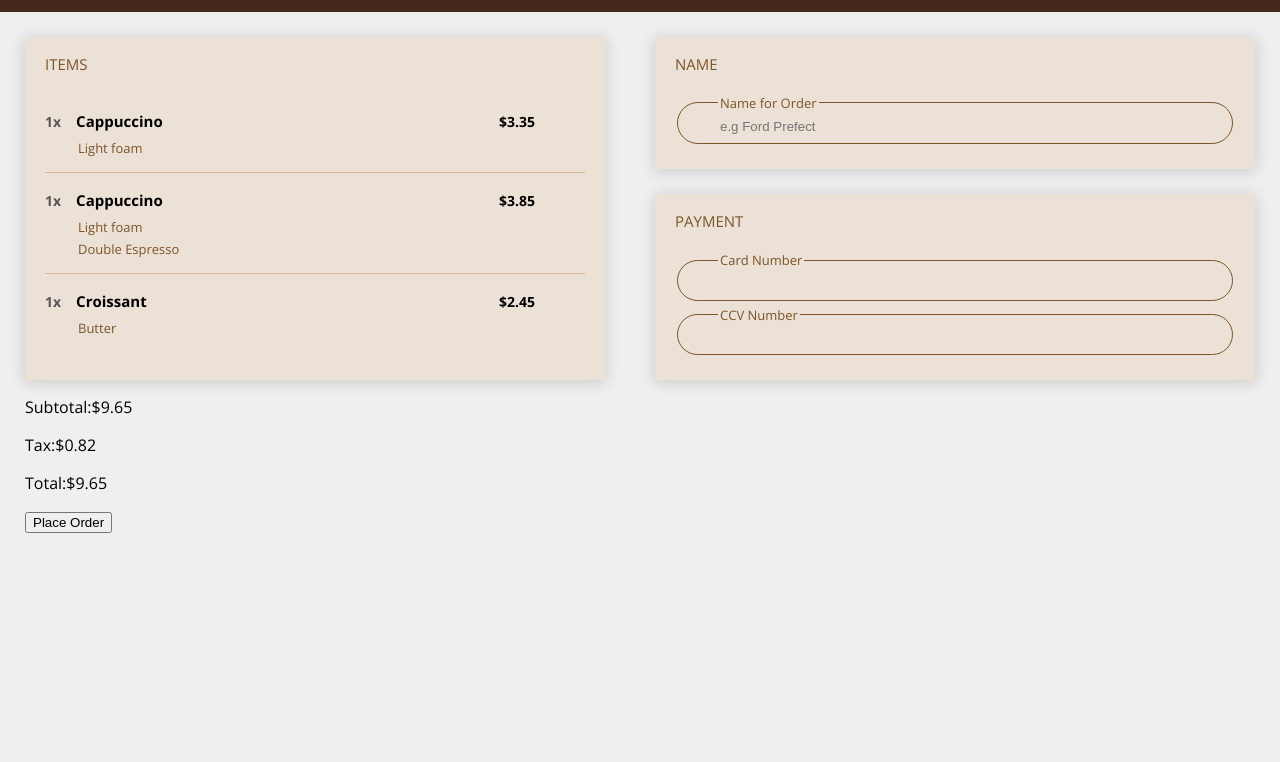
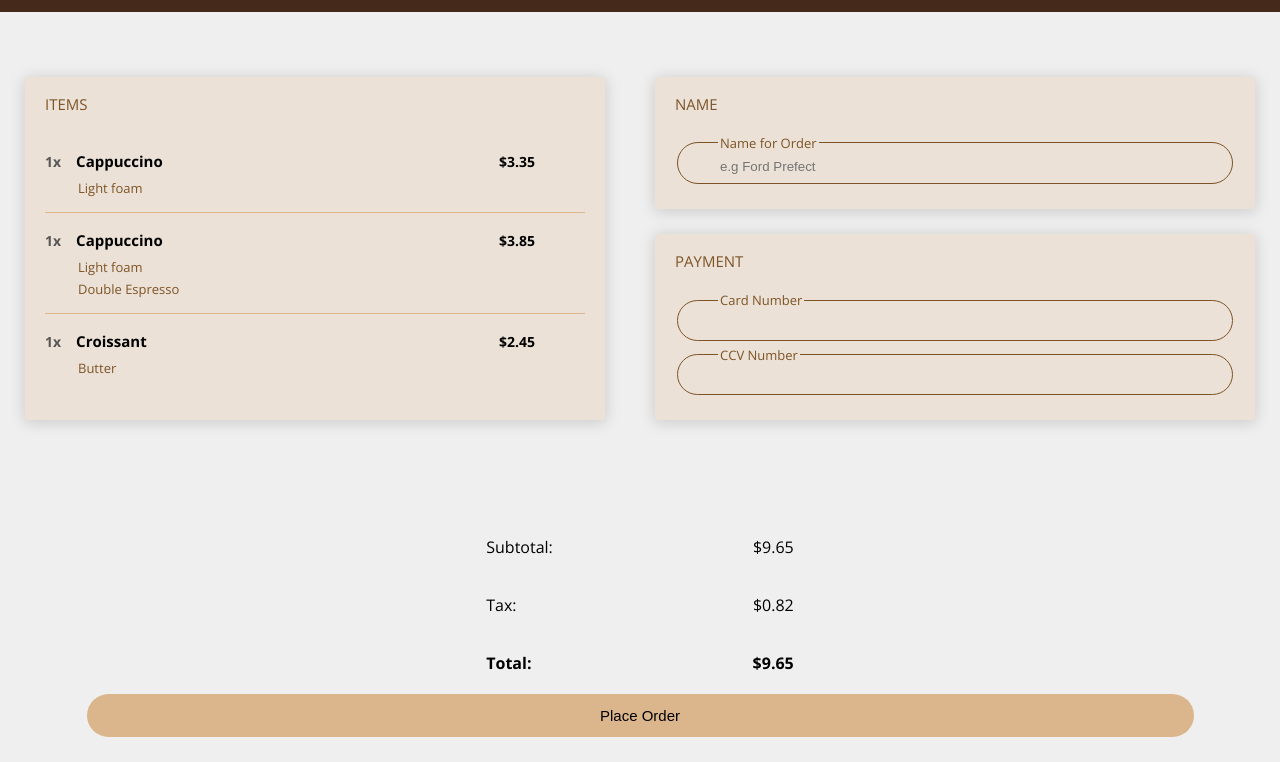
Before and after one commit to wrfmartinez/coffee-masters, a plain HTML site: page index.html in a window 1280 px wide. Shown: the part 57-819 px from the top of the page. Drawn offline with nearby package versions, Linux system fonts and the light colour scheme.

Commit message:
Add total section style

```diff
--- a/index.html
+++ b/index.html
@@ -26,7 +26,7 @@
                 <span class="item-price">$3.35</span>
               </div>
               <div class="item-customization-container">
-              <p class="item-customization">Light foam</p>
+                <p class="item-customization">Light foam</p>
               </div>
             </li>
             <li>
@@ -73,9 +73,11 @@
       </section>
 
       <section class="checkout-total-info">
-        <p>Subtotal:<span class="subtotal-price">$9.65</span></p>
-        <p>Tax:<span class="subtotal-price">$0.82</span></p>
-        <p>Total:<span class="subtotal-price">$9.65</span></p>
+        <div class="label-divider">
+          <p class="subtotal-label">Subtotal:<span class="subtotal-price">$9.65</span></p>
+          <p class="tax-label">Tax:<span class="subtotal-price">$0.82</span></p>
+        </div>
+        <p class="total-label">Total:<span class="subtotal-price">$9.65</span></p>
         <button class="order-btn">Place Order</button>
       </section>
     </main>
--- a/styles.css
+++ b/styles.css
@@ -35,6 +35,7 @@ main {
   display: flex;
   justify-content: center;
   gap: 50px;
+  margin-top: 40px;
 }
 
 .customer-info {
@@ -131,3 +132,38 @@ input {
   border: none;
   outline-width: 0;
 }
+
+.checkout-total-info {
+  display: flex;
+  flex-direction: column;
+  align-items: center;
+  margin-top: 100px;
+}
+
+.label-divider {
+  display: flex;
+  flex-direction: column;
+  justify-content: center;
+  align-items: space-between;
+  width: 25%;
+}
+
+.subtotal-label, .tax-label, .total-label {
+  display: flex;
+  justify-content: space-between;
+  margin-bottom: 20px;
+}
+
+.total-label {
+  width: 25%;
+  font-weight: bold;
+}
+
+.order-btn {
+  width: 90%;
+  padding: 13px;
+  font-size: 15px;
+  background-color: #dbb58c;
+  border-radius: 30px;
+  border: none;
+}
```
